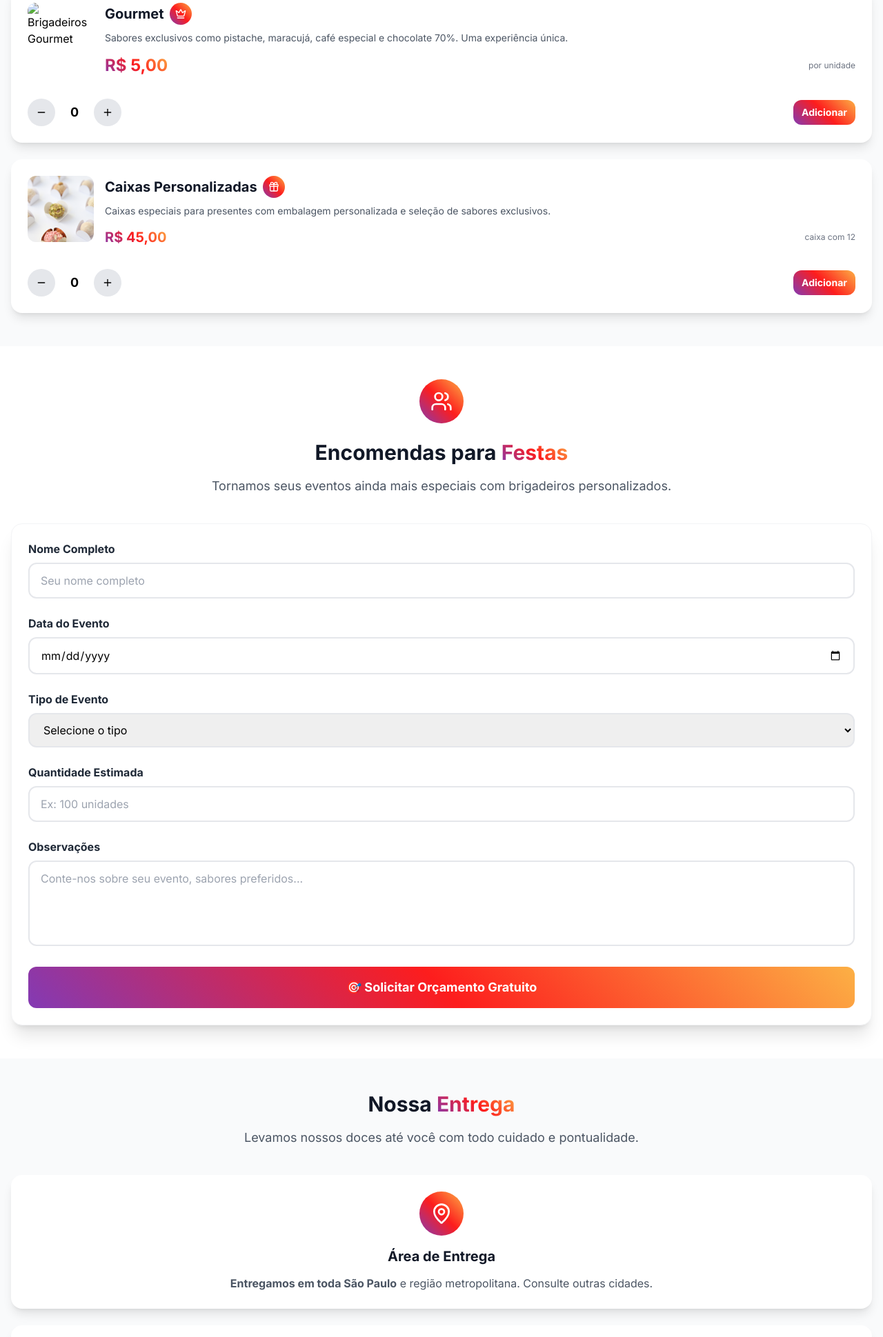
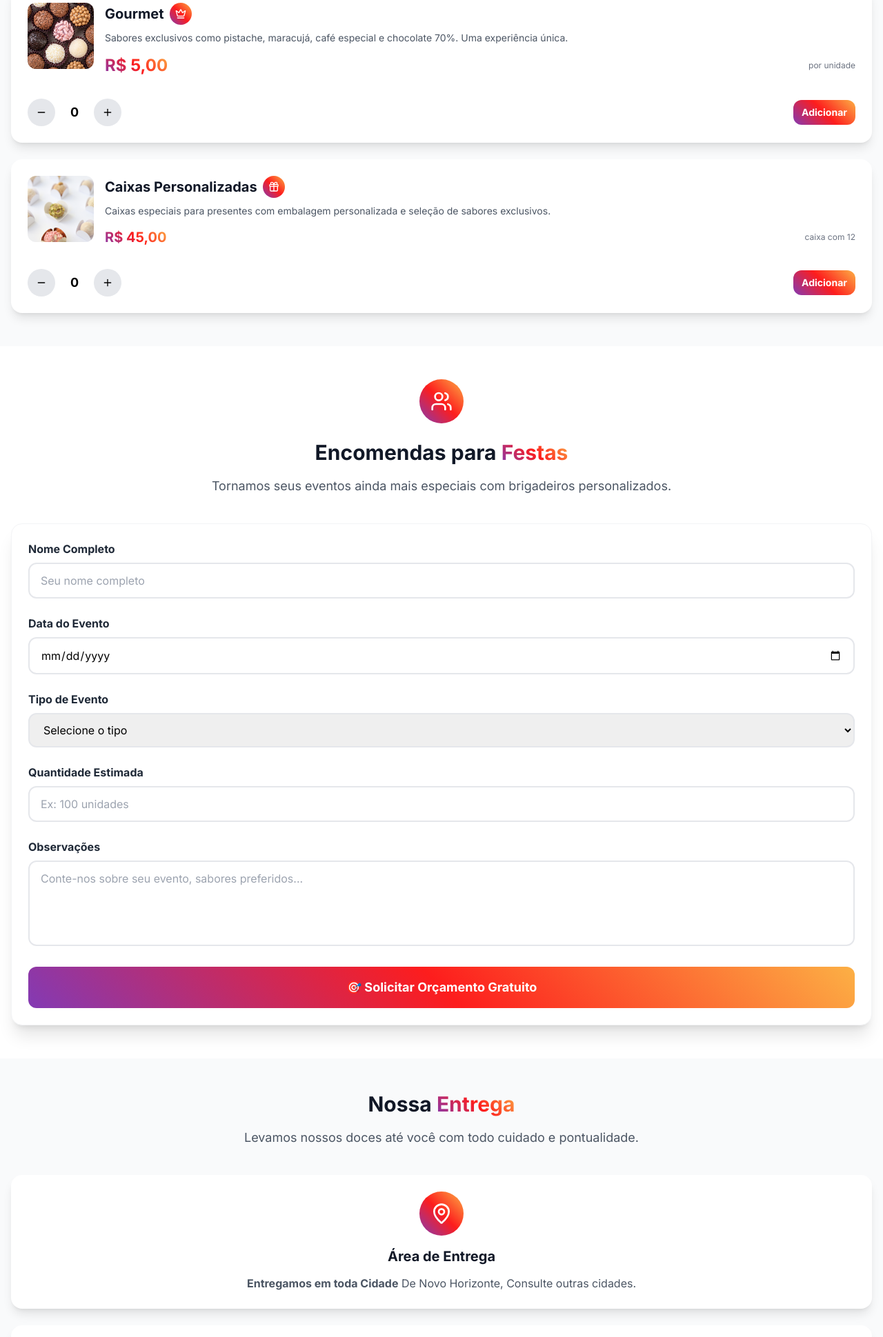
Before and after one commit to dipfood/shop, a plain HTML site: page mestrebrigadeiros/index.html in a window 1280 px wide. Shown: the part 858-2797 px from the top of the page at 69% size. Drawn offline with nearby package versions, Linux system fonts and the light colour scheme.

Commit message:
Update index.html

```diff
--- a/mestrebrigadeiros/index.html
+++ b/mestrebrigadeiros/index.html
@@ -309,7 +309,7 @@
                 <!-- Gourmet -->
                 <div class="bg-white rounded-2xl p-6 shadow-lg">
                     <div class="flex items-start space-x-4 mb-4">
-                        <img src="b2?height=120&width=120" alt="Brigadeiros Gourmet" class="w-24 h-24 object-cover rounded-xl flex-shrink-0">
+                        <img src="b2.jpg?height=120&width=120" alt="Brigadeiros Gourmet" class="w-24 h-24 object-cover rounded-xl flex-shrink-0">
                         <div class="flex-1">
                             <div class="flex items-center mb-2">
                                 <h4 class="text-xl font-bold text-gray-900">Gourmet</h4>
@@ -456,7 +456,7 @@
                     </div>
                     <h4 class="text-xl font-bold text-gray-900 mb-3">Área de Entrega</h4>
                     <p class="text-gray-600 leading-relaxed">
-                        <strong>Entregamos em toda São Paulo</strong> e região metropolitana. Consulte outras cidades.
+                        <strong>Entregamos em toda Cidade</strong> De Novo Horizonte, Consulte outras cidades.
                     </p>
                 </div>
 
```
